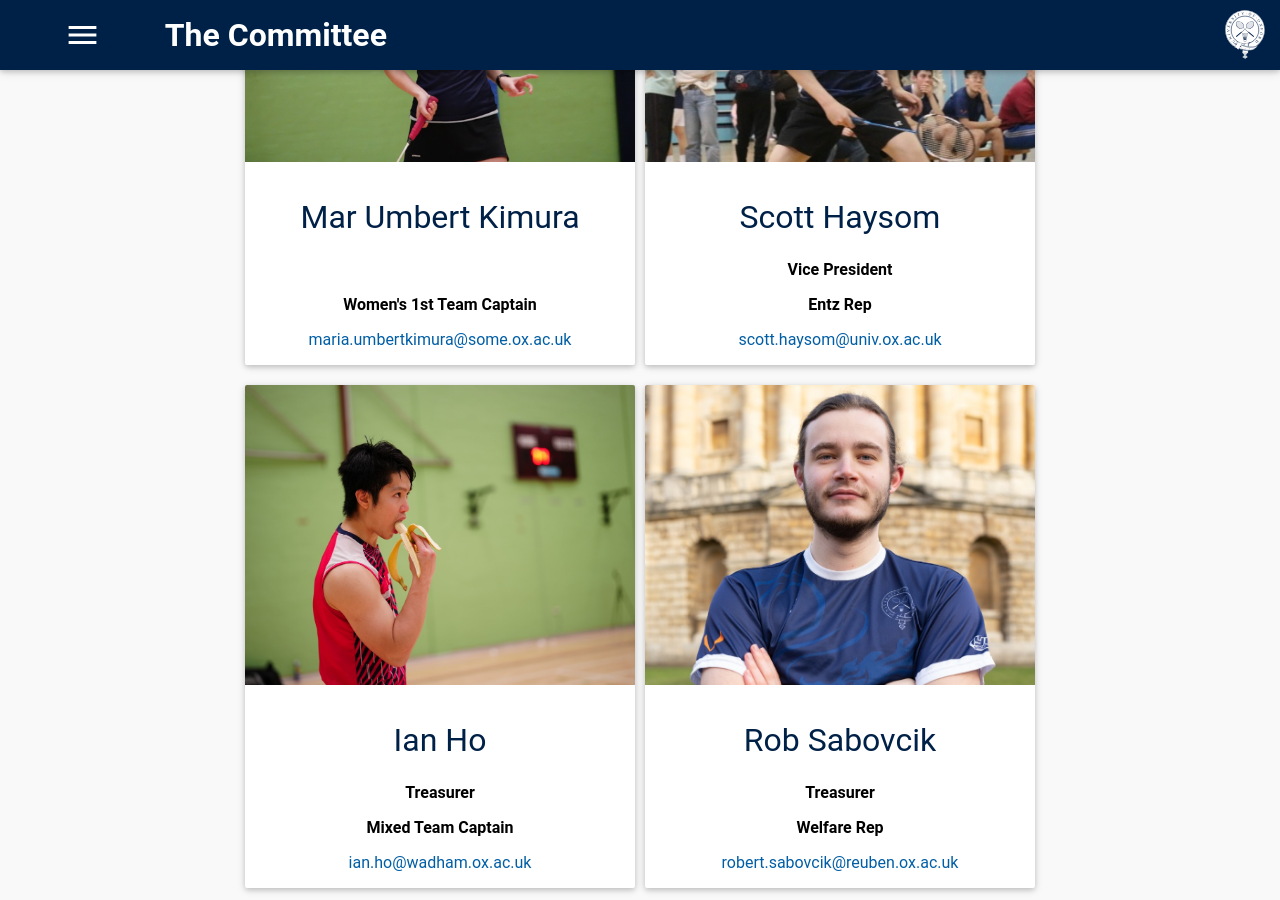
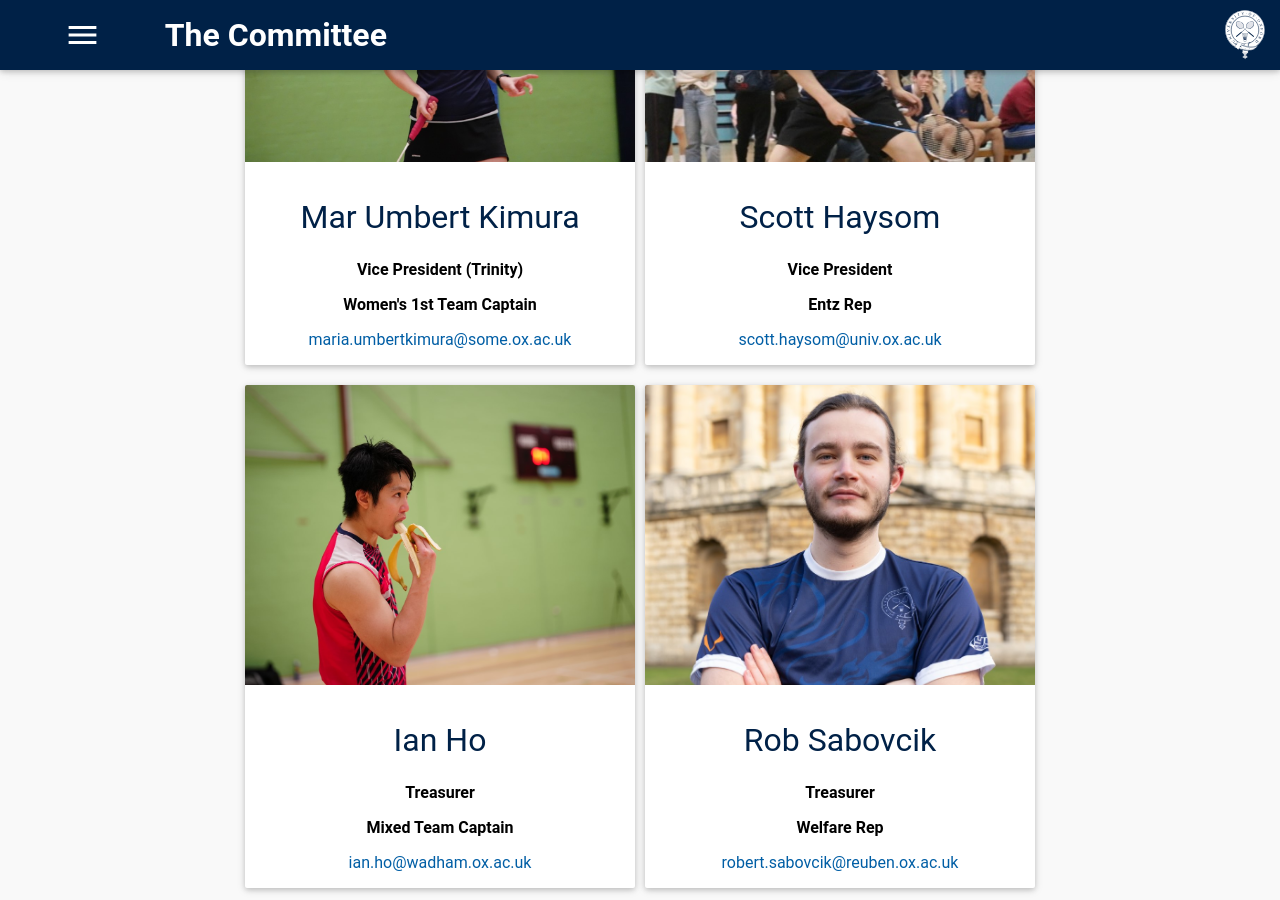
Before and after one commit to OUBaC/OUBaC.github.io, a Jekyll site: the page built from the-committee.html, in a window 1280 px wide and 900 px high, scrolled down 818 px. Built offline with Jekyll 4.4.1, drawn with Linux system fonts in a browser that asks for light colours.

Commit message:
Update Mar

```diff
--- a/_data/committee/2023.yml
+++ b/_data/committee/2023.yml
@@ -11,6 +11,7 @@ members:
     photo: "/assets/the-committee/2023-2024/nat.jpg"
 
   - roles:
+      - Vice President (Trinity)
       - Women's 1st Team Captain
     name: Mar Umbert Kimura
     email: maria.umbertkimura@some.ox.ac.uk
```
